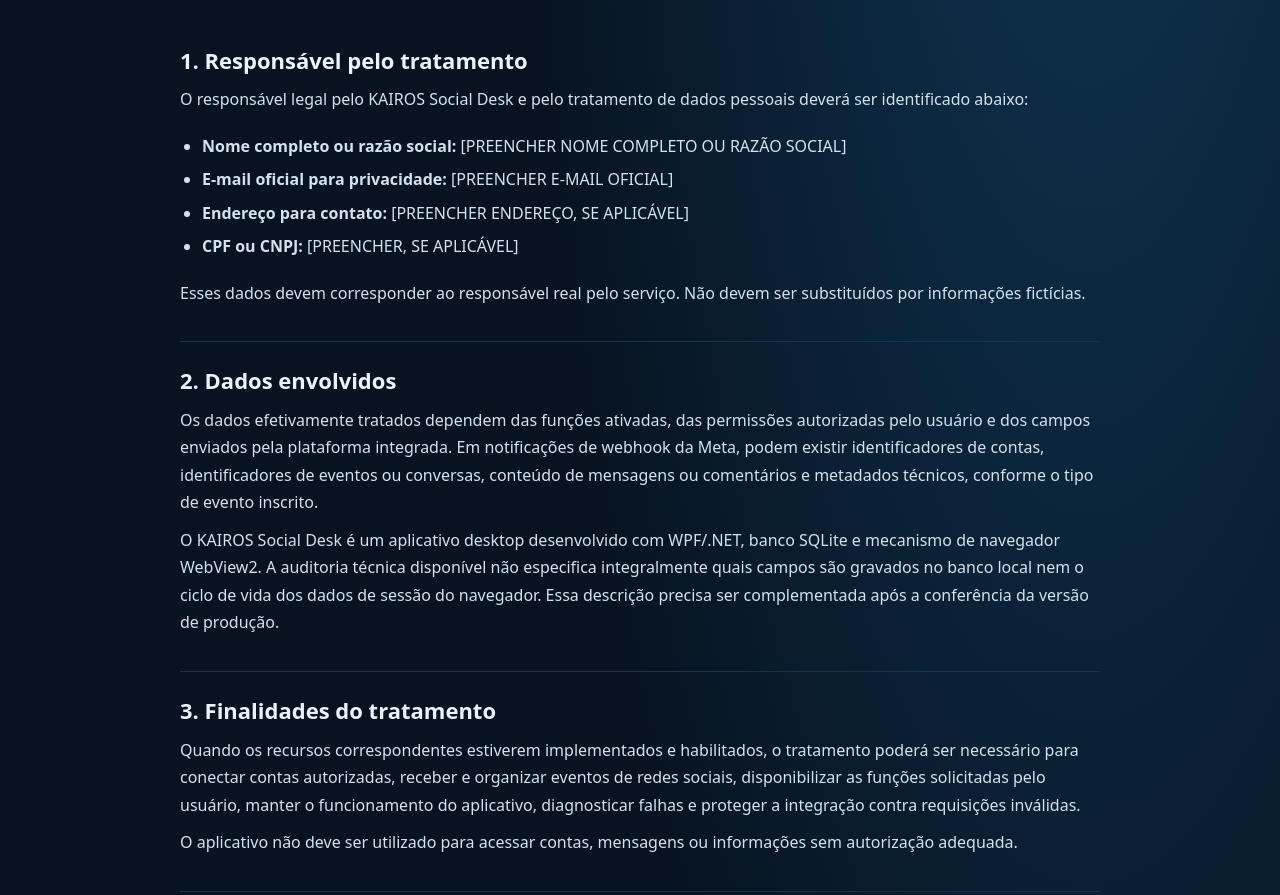
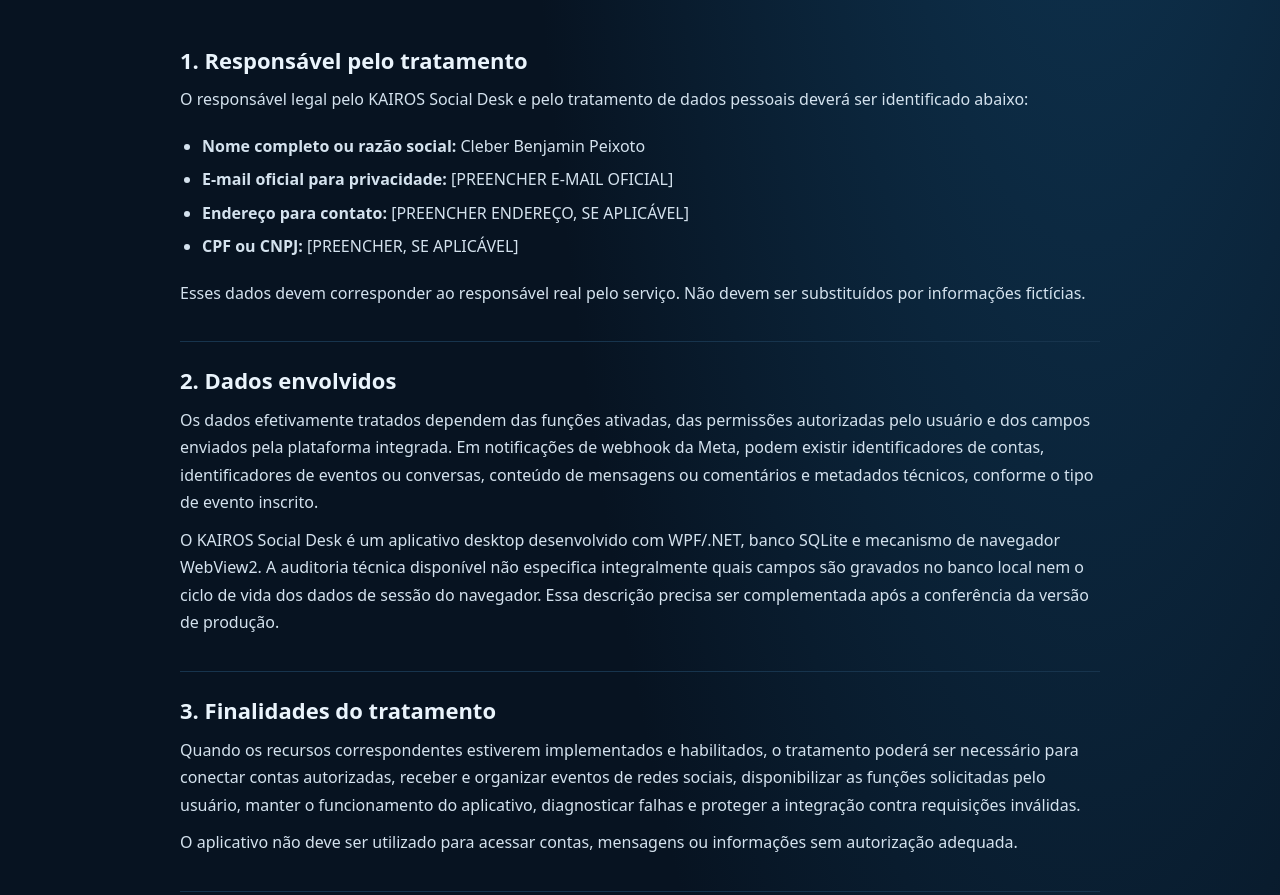
Before and after one commit to kairozgames-svg/kairos-socialdesk-privacy, a plain HTML site: page index.html in a window 1280 px wide. Shown: the part 860-1755 px from the top of the page. Drawn offline with Linux system fonts and the light colour scheme.

Commit message:
Add privacy policy controller name

```diff
--- a/index.html
+++ b/index.html
@@ -31,7 +31,7 @@ footer{padding-top:26px;color:#8fa9bd;font-size:13px}@media(max-width:620px){.wr
 <li><a href="#responsavel">Responsável pelo tratamento</a></li><li><a href="#dados">Dados envolvidos</a></li><li><a href="#finalidades">Finalidades</a></li><li><a href="#meta">Meta e Instagram</a></li><li><a href="#armazenamento">Armazenamento e segurança</a></li><li><a href="#compartilhamento">Compartilhamento</a></li><li><a href="#retencao">Retenção e exclusão</a></li><li><a href="#direitos">Direitos do titular</a></li><li><a href="#menores">Crianças e adolescentes</a></li><li><a href="#contato">Alterações e contato</a></li>
 </ul></nav>
 <section id="responsavel"><h2>1. Responsável pelo tratamento</h2><p>O responsável legal pelo KAIROS Social Desk e pelo tratamento de dados pessoais deverá ser identificado abaixo:</p><ul>
-<li><strong>Nome completo ou razão social:</strong> [PREENCHER NOME COMPLETO OU RAZÃO SOCIAL]</li><li><strong>E-mail oficial para privacidade:</strong> [PREENCHER E-MAIL OFICIAL]</li><li><strong>Endereço para contato:</strong> [PREENCHER ENDEREÇO, SE APLICÁVEL]</li><li><strong>CPF ou CNPJ:</strong> [PREENCHER, SE APLICÁVEL]</li></ul><p>Esses dados devem corresponder ao responsável real pelo serviço. Não devem ser substituídos por informações fictícias.</p></section>
+<li><strong>Nome completo ou razão social:</strong> Cleber Benjamin Peixoto</li><li><strong>E-mail oficial para privacidade:</strong> [PREENCHER E-MAIL OFICIAL]</li><li><strong>Endereço para contato:</strong> [PREENCHER ENDEREÇO, SE APLICÁVEL]</li><li><strong>CPF ou CNPJ:</strong> [PREENCHER, SE APLICÁVEL]</li></ul><p>Esses dados devem corresponder ao responsável real pelo serviço. Não devem ser substituídos por informações fictícias.</p></section>
 <section id="dados"><h2>2. Dados envolvidos</h2><p>Os dados efetivamente tratados dependem das funções ativadas, das permissões autorizadas pelo usuário e dos campos enviados pela plataforma integrada. Em notificações de webhook da Meta, podem existir identificadores de contas, identificadores de eventos ou conversas, conteúdo de mensagens ou comentários e metadados técnicos, conforme o tipo de evento inscrito.</p><p>O KAIROS Social Desk é um aplicativo desktop desenvolvido com WPF/.NET, banco SQLite e mecanismo de navegador WebView2. A auditoria técnica disponível não especifica integralmente quais campos são gravados no banco local nem o ciclo de vida dos dados de sessão do navegador. Essa descrição precisa ser complementada após a conferência da versão de produção.</p></section>
 <section id="finalidades"><h2>3. Finalidades do tratamento</h2><p>Quando os recursos correspondentes estiverem implementados e habilitados, o tratamento poderá ser necessário para conectar contas autorizadas, receber e organizar eventos de redes sociais, disponibilizar as funções solicitadas pelo usuário, manter o funcionamento do aplicativo, diagnosticar falhas e proteger a integração contra requisições inválidas.</p><p>O aplicativo não deve ser utilizado para acessar contas, mensagens ou informações sem autorização adequada.</p></section>
 <section id="meta"><h2>4. Integração com Meta e Instagram</h2><p>O KAIROS Social Desk utiliza ou está sendo preparado para utilizar recursos oficiais disponibilizados pela Meta, conforme as permissões aprovadas e concedidas pelo usuário. O acesso fica sujeito às condições, políticas e limites técnicos definidos pela Meta.</p><h3>Estado técnico registrado na auditoria de 25/11/2026</h3><p>Na auditoria técnica disponível, o KAIROS META GATEWAY recebia requisições de webhook, validava a assinatura HMAC da Meta e reconhecia JSON válido. O processamento específico e o armazenamento de mensagens e comentários ainda estavam pendentes de implementação naquela data.</p><p>Portanto, esta política não afirma que o sistema já mantém uma caixa de entrada funcional ou que já armazena mensagens e comentários. Quando esses recursos forem implementados, esta seção deverá ser revisada para refletir os dados realmente tratados, as permissões utilizadas e os fluxos de armazenamento e exclusão.</p><p>O usuário pode revogar as permissões concedidas ao aplicativo nas configurações da plataforma Meta. A revogação interrompe novos acessos que dependam daquela autorização, mas não substitui um pedido de exclusão de dados que já tenham sido armazenados.</p><p>O KAIROS Social Desk é um produto independente e não é afiliado, patrocinado ou endossado pela Meta Platforms, Inc. ou pelo Instagram.</p></section>
@@ -40,7 +40,7 @@ footer{padding-top:26px;color:#8fa9bd;font-size:13px}@media(max-width:620px){.wr
 <section id="retencao"><h2>7. Retenção e exclusão de dados</h2><p>Os prazos de retenção dependem dos dados que forem efetivamente armazenados e das finalidades aplicáveis. A auditoria de 25/11/2026 não confirmou a implementação do armazenamento de mensagens e comentários pelo gateway, nem definiu um prazo de retenção para esses dados.</p><p>Antes de ativar o processamento em produção, o responsável deverá definir os prazos de retenção, implementar um procedimento de exclusão e testar sua execução nos bancos e serviços envolvidos.</p><p>O titular poderá solicitar informações ou exclusão de dados pelo contato indicado nesta política, depois que os dados de contato do responsável forem preenchidos. Também poderá revogar as permissões do aplicativo nas configurações da Meta.</p><p>Solicitações serão avaliadas conforme a LGPD e outras normas aplicáveis. Dados cuja conservação seja exigida por lei poderão ser mantidos pelo período legalmente necessário.</p></section>
 <section id="direitos"><h2>8. Direitos do titular</h2><p>Nos termos da LGPD e observadas as condições legais, o titular poderá solicitar confirmação da existência de tratamento, acesso aos dados, correção de informações incompletas ou desatualizadas, anonimização, bloqueio ou eliminação de dados desnecessários ou tratados em desconformidade, portabilidade quando aplicável, informação sobre compartilhamentos e revogação do consentimento quando essa for a base legal utilizada.</p><p>Os pedidos deverão ser encaminhados ao contato oficial informado na seção 10. O responsável poderá solicitar informações razoáveis para confirmar a identidade do solicitante e proteger os dados contra acesso indevido.</p></section>
 <section id="menores"><h2>9. Crianças e adolescentes</h2><p>O KAIROS Social Desk é uma ferramenta de gestão de redes sociais destinada ao uso profissional e não é direcionada a crianças. O responsável deverá observar as regras específicas da LGPD para qualquer tratamento que envolva dados pessoais de crianças ou adolescentes.</p></section>
-<section id="contato"><h2>10. Alterações e contato</h2><p>Esta política poderá ser atualizada quando novas funcionalidades forem lançadas, quando os fluxos de dados forem alterados ou quando houver mudanças legais relevantes. A versão vigente deverá permanecer disponível no endereço público do aplicativo.</p><div class="contact"><strong>Contato para privacidade e solicitações</strong><p>Responsável: [PREENCHER NOME COMPLETO OU RAZÃO SOCIAL]</p><p>E-mail: [PREENCHER E-MAIL OFICIAL]</p><p>Endereço: [PREENCHER ENDEREÇO, SE APLICÁVEL]</p></div></section>
+<section id="contato"><h2>10. Alterações e contato</h2><p>Esta política poderá ser atualizada quando novas funcionalidades forem lançadas, quando os fluxos de dados forem alterados ou quando houver mudanças legais relevantes. A versão vigente deverá permanecer disponível no endereço público do aplicativo.</p><div class="contact"><strong>Contato para privacidade e solicitações</strong><p>Responsável: Cleber Benjamin Peixoto</p><p>E-mail: [PREENCHER E-MAIL OFICIAL]</p><p>Endereço: [PREENCHER ENDEREÇO, SE APLICÁVEL]</p></div></section>
 <div class="notice"><strong>Pendências antes da submissão à Meta:</strong> preencher os dados reais do responsável; confirmar exatamente quais informações o aplicativo e o WebView2 armazenam; identificar os fornecedores de infraestrutura efetivamente utilizados; definir e testar retenção e exclusão; revisar esta política quando o processamento de mensagens e comentários entrar em operação.</div>
 </main><footer>© 2026 KAIROS Social Desk. Política de Privacidade.</footer>
 </div></body></html>
```
